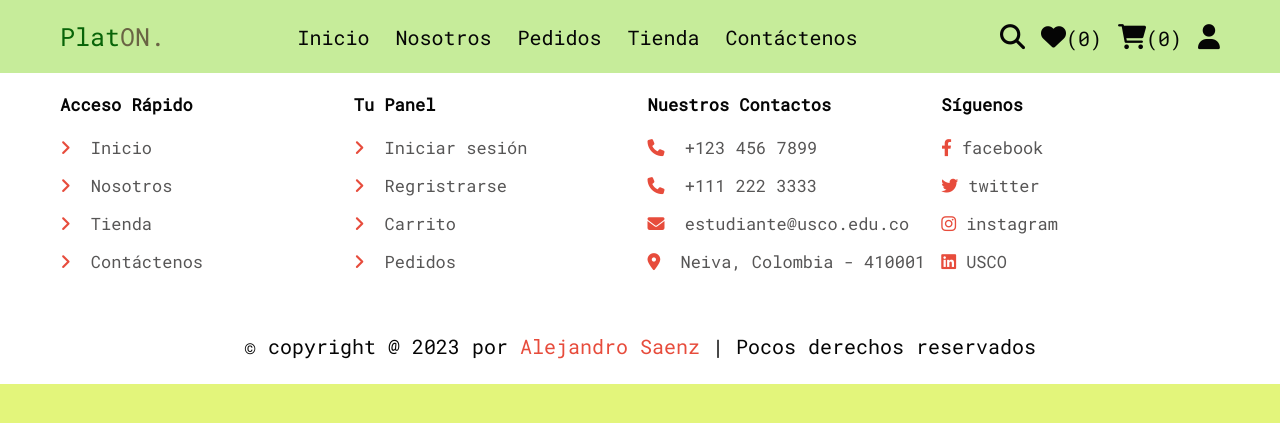
After one commit to 4lesDvran/platoneco, a PHP site: page /home.php in a window 1280 px wide. The commit adds this page. Shown: the top 423 px of the page. Run offline with PHP 8.4, Linux system fonts and the light colour scheme; data that the repository does not hold is empty; some libraries are stand-ins or nearby versions.

Commit message:
Add files via upload

```diff
--- /dev/null
+++ b/compuesto/hobbit.php
@@ -0,0 +1,41 @@
+<footer class="footer">
+<!-- Esta es el pie de pagina con diversos links en todo el sitio de la tienda -->
+   <section class="grid">
+<!-- Acceso rapido a la pagina -->
+      <div class="box">
+         <h3>Acceso rápido</h3>
+         <a href="home.php"> <i class="fas fa-angle-right"></i> Inicio</a>
+         <a href="nos.php"> <i class="fas fa-angle-right"></i> Nosotros</a>
+         <a href="shop.php"> <i class="fas fa-angle-right"></i> Tienda</a>
+         <a href="contac.php"> <i class="fas fa-angle-right"></i> Contáctenos</a>
+      </div>
+<!-- Acceso rapido a las opciones de usuario -->
+      <div class="box">
+         <h3>Tu Panel</h3>
+         <a href="us_log.php"> <i class="fas fa-angle-right"></i> Iniciar sesión</a>
+         <a href="us_regis.php"> <i class="fas fa-angle-right"></i> Regristrarse</a>
+         <a href="carro.php"> <i class="fas fa-angle-right"></i> Carrito</a>
+         <a href="pedid.php"> <i class="fas fa-angle-right"></i> Pedidos</a>
+      </div>
+<!-- Acceso rapido a los contactos del creador -->
+      <div class="box">
+         <h3>Nuestros contactos</h3>
+         <a href="tel:1234567899"><i class="fas fa-phone"></i> +123 456 7899</a>
+         <a href="tel:11122233333"><i class="fas fa-phone"></i> +111 222 3333</a>
+         <a href="mailto:u20191179003@usco.edu.co"><i class="fas fa-envelope"></i> estudiante@usco.edu.co</a>
+         <a href="https://www.google.com/myplace"><i class="fas fa-map-marker-alt"></i> Neiva, Colombia - 410001 </a>
+      </div>
+<!-- Acceso rapido a enlaces externos -->
+      <div class="box">
+         <h3>Síguenos</h3>
+         <a href="https://web.facebook.com/USCOoficial/?locale=es_LA&_rdc=1&_rdr"><i class="fab fa-facebook-f"></i>facebook</a>
+         <a href="https://twitter.com/USCOoficial"><i class="fab fa-twitter"></i>twitter</a>
+         <a href="https://www.instagram.com/uscooficial/?hl=en"><i class="fab fa-instagram"></i>instagram</a>
+         <a href="https://www.usco.edu.co/es/"><i class="fab fa-linkedin"></i>USCO</a>
+      </div>
+
+   </section>
+
+   <div class="credit">&copy; copyright @ <?= date('Y'); ?> por <span>Alejandro Saenz</span> | Pocos derechos reservados</div>
+
+</footer>
--- /dev/null
+++ b/compuesto/us_cerbero.php
@@ -0,0 +1,74 @@
+<?php
+   if(isset($message)){
+      foreach($message as $message){
+         echo '
+         <div class="message">
+            <span>'.$message.'</span>
+            <i class="fas fa-times" onclick="this.parentElement.remove();"></i>
+         </div>
+         ';
+      }
+   }
+?>
+<!-- Encabezado de navegacion para toda la tienda -->
+<header class="header">
+   <section class="flex">
+
+      <a href="home.php" class="logo">Plat<span>ON.</span></a>
+<!-- Acceso al inicio, acerca de, pedidos, tienda contactenos -->
+      <nav class="navbar">
+         <a href="home.php">Inicio</a>
+         <a href="nos.php">Nosotros</a>
+         <a href="pedid.php">Pedidos</a>
+         <a href="shop.php">Tienda</a>
+         <a href="contac.php">Contáctenos</a>
+      </nav>
+<!-- Uso de íconos para las herramientas de navegación y conteo de deseos y carro desde DB -->
+<div class="icons">
+         <?php
+            $count_wishlist_items = $conn->prepare("SELECT * FROM `wishlist` WHERE user_id = ?");
+            $count_wishlist_items->execute([$user_id]);
+            $total_wishlist_counts = $count_wishlist_items->rowCount();
+
+            $count_cart_items = $conn->prepare("SELECT * FROM `cart` WHERE user_id = ?");
+            $count_cart_items->execute([$user_id]);
+            $total_cart_counts = $count_cart_items->rowCount();
+         ?>
+    <!-- Se incluyen los iconos de deseo y carrito al usuario y panel de resumen -->
+      <div id="menu-btn" class="fas fa-bars"></div>
+         <a href="search_page.php"><i class="fas fa-search"></i></a>
+         <a href="wishlist.php"><i class="fas fa-heart"></i><span>(<?= $total_wishlist_counts; ?>)</span></a>
+         <a href="cart.php"><i class="fas fa-shopping-cart"></i><span>(<?= $total_cart_counts; ?>)</span></a>
+         <div id="user-btn" class="fas fa-user"></div>
+      </div>
+
+<!-- Menu desplegable del usuario para acceder a sus credenciales referenciando a la DB-->
+      <div class="profile">
+         <?php
+            $select_profile = $conn->prepare("SELECT * FROM `users` WHERE id = ?");
+            $select_profile->execute([$user_id]);
+            if($select_profile->rowCount() > 0){
+            $fetch_profile = $select_profile->fetch(PDO::FETCH_ASSOC);
+         ?>
+         <!-- nombre de ussuario solo¡icitado desde la BD -->
+         <p><?= $fetch_profile["name"]; ?></p>
+         <a href="ax_user.php" class="btn">Actualizar perfil</a>
+         <div class="flex-btn">
+            <a href="us_log.php" class="option-btn">Iniciar sesión</a>
+            <a href="us_regis.php" class="option-btn">Registrar</a>
+         </div>
+         <a href="compuestos/us_sal.php" class="delete-btn" onclick="return confirm('¿Cerrar sesión?');">Salir</a>
+         <?php
+            }else{
+         ?>
+         <p>Por favor inicia sesión o regístrate primero</p>
+         <div class="flex-btn">
+            <a href="us_log.php" class="option-btn">Iniciar sesión</a>
+            <a href="us_regis.php" class="option-btn">Registrar usuario</a>
+         </div>
+         <?php
+            }
+         ?>
+      </div>
+   </section>
+</header>
--- a/css/ad_stilo.css
+++ b/css/ad_stilo.css
@@ -157,7 +157,7 @@ section{
     background-color: green;
 }
 
-/*Apariencia del encabezado cerbero incluye iconos, barra de navegacion y titlos de acceso*/
+/*Apariencia del encabezado cerbero incluye iconos, barra de navegacion y titulos de acceso*/
 
 .header .flex {
     display: flex;
@@ -175,10 +175,11 @@ section{
 }
 
 .header .flex .logo {
-    font-size: 6 rem;
+    font-size: 3.5rem;
     color: blue;
 }
 .header .flex .logo span {
+   font-size: 3.5rem;
     color:var(--black);
 }
 
--- /dev/null
+++ b/css/stilo.css
@@ -0,0 +1,341 @@
+/*Aqui esta el estilo de la aparencia para navegar como usurio, se importa una font de google Roboto Mono */
+@import url('https://fonts.googleapis.com/css2?family=Roboto+Mono:ital,wght@0,100;0,200;0,400;1,100&display=swap');
+
+/*definir colores que se usan */
+:root{
+    --main-color:#e74c3c;
+    --blue: #0c81cf;
+    --green: #00ff00;
+    --black: #050505;
+    --yellow: rgb(227, 245, 123);
+    --white: #ffffff;
+    --light-bg:#e9e6e6;
+    --light-color:#575656;
+    --border:.rem solid var(--black);
+    --box-shadow:0 .5rem 1rem rgba (0,0,0,.1);
+}
+
+/*usar la font que se importo */
+*{
+    font-family: 'Roboto Mono', monospace;
+    margin: 0; padding:0;
+    box-sizing: border-box;
+    text-decoration: none;
+    outline: none;
+    border: none;
+    color: var(--black)
+}
+
+/*Color de seleccion fondo */
+*::selection{
+    background-color: var(--main-color);
+    color:var(--white);
+ }
+ /*Color de las barras de desplazamiento */
+ ::-webkit-scrollbar{
+    height: .5rem;
+    width: 1rem;
+ }
+
+ ::-webkit-scrollbar-track{
+    background-color: transparent;
+ }
+
+ ::-webkit-scrollbar-thumb{
+    background-color: var(--main-color);
+ }
+ /*Fuente principal y color de fondo, modo pastel como todo ecommerce */
+ html{
+    font-size: 62.5%;
+    overflow-x: hidden;
+ }
+
+ body{
+    background-color: var(--yellow);
+ }
+
+ section{
+    padding:2rem;
+    max-width: 1200px;
+    margin:0 auto;
+ }
+
+ .heading{
+    font-size: 4rem;
+    color:var(--black);
+    margin-bottom: 2rem;
+    text-align: center;
+    text-transform: uppercase;
+ }
+
+/*Apariencia de los botones */
+ .btn,
+ .delete-btn,
+ .option-btn{
+    display: block;
+    width: 100%;
+    margin-top: 1rem;
+    border-radius: .5rem;
+    padding:1rem 2rem;
+    font-size: 1.7rem;
+    text-transform: capitalize;
+    color:var(--white);
+    cursor: pointer;
+    text-align: center;
+ }
+ .btn:hover,
+ .delete-btn:hover,
+ .option-btn:hover{
+    background-color: var(--green);
+    color: var(--black);
+ }
+
+ .btn{
+    background-color: var(--orange);
+ }
+
+ .option-btn{
+    background-color: orange;
+ }
+
+ .delete-btn{
+    background-color: var(--red);
+ }
+
+ .flex-btn{
+    display: flex;
+    gap:1rem;
+ }
+
+/* Apariencia de los mensajes de error */
+.message{
+   position: sticky;
+   top:0;
+   max-width: 1200px;
+   margin:0 auto;
+   background-color: var(--light-bg);
+   padding:2rem;
+   display: flex;
+   align-items: center;
+   justify-content: space-between;
+   gap:1.5rem;
+   z-index: 1100;
+}
+
+.message span{
+   font-size: 2rem;
+   color:var(--black);
+}
+
+.message i{
+   cursor: pointer;
+   color:var(--red);
+   font-size: 2.5rem;
+}
+
+.message i:hover{
+   color:var(--black);
+}
+
+.empty{
+   padding:1.5rem;
+   background-color: var(--white);
+   border: var(--border);
+   box-shadow: var(--box-shadow);
+   text-align: center;
+   color:var(--red);
+   border-radius: .5rem;
+   font-size: 2rem;
+   text-transform: capitalize;
+}
+
+.disabled{
+   pointer-events: none;
+   user-select: none;
+   opacity: .5;
+}
+
+@keyframes fadeIn{
+   0%{
+      transform: translateY(1rem);
+   }
+}
+/*Apariencia del encabezado cerbero incluye logo, iconos, barra de navegacion y titlos de acceso */
+.header .flex {
+    display: flex;
+    align-items: center;
+    justify-content: space-between;
+    position: relative;
+}
+
+.header{
+    position: sticky;
+    top: 0; left: 0; right: 0;
+    background-color: rgb(198, 236, 154);
+    box-shadow: var(--box-shadow);
+    z-index: 1000;
+}
+
+.header .flex .logo {
+    font-size: 2.5rem;
+    color: rgb(8, 100, 8);
+}
+.header .flex .logo span {
+    font-size: 2.5rem;
+    color:rgba(48, 14, 14, 0.616);
+}
+
+.header .flex .navbar a{
+    margin:0 1rem;
+    font-size: 2rem;
+    color:var(--black);
+ }
+
+ .header .flex .navbar a:hover{
+    color:var(--main-color);
+    text-decoration: underline;
+ }
+
+/* Iconos de menu y usuario */
+.header .flex .icons > *{
+    margin-left: 1rem;
+    font-size: 2.5rem;
+    cursor: pointer;
+    color:var(--black);
+ }
+
+ .header .flex .icons > *:hover{
+    color:var(--main-color);
+ }
+
+ .header .flex .icons a span{
+    color: var(--black);
+    font-size: 2rem;
+ }
+
+ .header .flex .profile{
+    position: absolute;
+    top:120%; right:2rem;
+    background-color: var(--white);
+    border-radius: .5rem;
+    box-shadow: var(--box-shadow);
+    border:var(--border);
+    padding:2rem;
+    width: 30rem;
+    padding-top: 1.2rem;
+    display: none;
+    animation:fadeIn .2s linear;
+ }
+
+ .header .flex .profile.active{
+    display: inline-block;
+ }
+
+ .header .flex .profile p{
+    text-align: center;
+    color:var(--black);
+    font-size: 2rem;
+    margin-bottom: 1rem;
+}
+
+/*Se oculta el icono de menu en pantallas grandes */
+ #menu-btn{
+    display: none;
+ }
+
+
+/* Apariencia del pie de pagina presente en todo el sitio a manera de grilla empezando por los titulos y luego los items e iconos*/
+
+.footer{
+    background-color: var(--white);
+ }
+
+ .footer .grid{
+    display: grid;
+    grid-template-columns: repeat(auto-fit, minmax(27rem, 1fr));
+    gap:1.5rem;
+    align-items: flex-start;
+ }
+
+ .footer .grid .box h3{
+    font-size: 1.7rem;
+    color:var(--black);
+    margin-bottom: 2rem;
+    text-transform: capitalize;
+ }
+.footer .grid .box a{
+    display: block;
+    margin:1.5rem 0;
+    font-size: 1.7rem;
+    color:var(--light-color);
+ }
+/*Se añaden efectos de animacion a los items de la grilla */
+.footer .grid .box a i{
+    padding-right: 1rem;
+    color:var(--main-color);
+    transition: .2s linear;
+ }
+.footer .grid .box a:hover{
+    color:var(--blue);
+ }
+.footer .grid .box a:hover i{
+    padding-right: 2rem;
+ }
+/*Se termina con los creditos */
+ .footer .credit{
+    text-align: center;
+    padding: 2.5rem 2rem;
+    border-top: var(--border);
+    font-size: 2rem;
+    color:var(--black);
+ }
+ .footer .credit span{
+    color:var(--main-color);
+ }
+
+/*media queries opcionales para pantallas pequeñas, obligando un menu desplegable para encabezado*/
+@media (max-width: 854px) {
+
+    html{
+        font-size: 65%;
+    }
+    #menu-btn{
+        display: inline-block;
+     }
+
+     .header .flex .navbar{
+        position: absolute;
+        top:99%;
+        left:0;
+        right:0;
+        border-top: var(--border);
+        border-bottom: var(--border);
+        background-color: var(--white);
+        transition: .2s linear;
+        clip-path: polygon(0 0, 100% 0, 100% 0, 0 0);
+     }
+
+     .header .flex .navbar.active{
+        clip-path: polygon(0 0, 100% 0, 100% 100%, 0% 100%);
+     }
+
+     .header .flex .navbar a{
+        display: block;
+        margin:2rem;
+     }
+
+}
+
+@media (max-width: 640px) {
+
+    html{
+        font-size: 55%;
+    }
+    .heading {
+        font-size: 2.5rem;
+    }
+    .flex-btn{
+        flex-flow: column;
+        gap:0;
+     }
+}
--- /dev/null
+++ b/home.php
@@ -0,0 +1,40 @@
+<?php
+include 'compuesto/conex.php';
+/* Solicitar iniciar sesion como usuario para poder hacer compras, mensajes, lista de deseos */
+session_start();
+
+if(isset($_SESSION['user_id'])){
+   $user_id = $_SESSION['user_id'];
+}else{
+   $user_id = '';
+};
+include 'compuesto/deseo_carro.php';
+?>
+
+<!-- Pagina principal -->
+<!DOCTYPE html>
+<html lang="es">
+<head>
+   <meta charset="UTF-8">
+   <meta http-equiv="X-UA-Compatible" content="IE=edge">
+   <meta name="viewport" content="width=device-width, initial-scale=1.0">
+   <title>Inicio - PlataON.</title>
+
+   <link rel="stylesheet" href="https://cdnjs.cloudflare.com/ajax/libs/font-awesome/6.1.1/css/all.min.css">
+   <link rel="stylesheet" href="css/stilo.css">
+
+</head>
+<body>
+
+<?php
+    include 'compuesto/us_cerbero.php';
+?>
+
+<?php
+    include 'compuesto/hobbit.php';
+?>
+
+<!-- incluye js script corresponidente-->
+<script src="js/scrip.js"></script>
+</body>
+</html>
```
Also changed, not shown: js/scrip.js (added, +18 -0 lines), carro.php (added), compuesto/deseo_carro.php (added), contac.php (added), nos.php (added), pedid.php (added), shop.php (added), us_log.php (added), us_regis.php (added).
